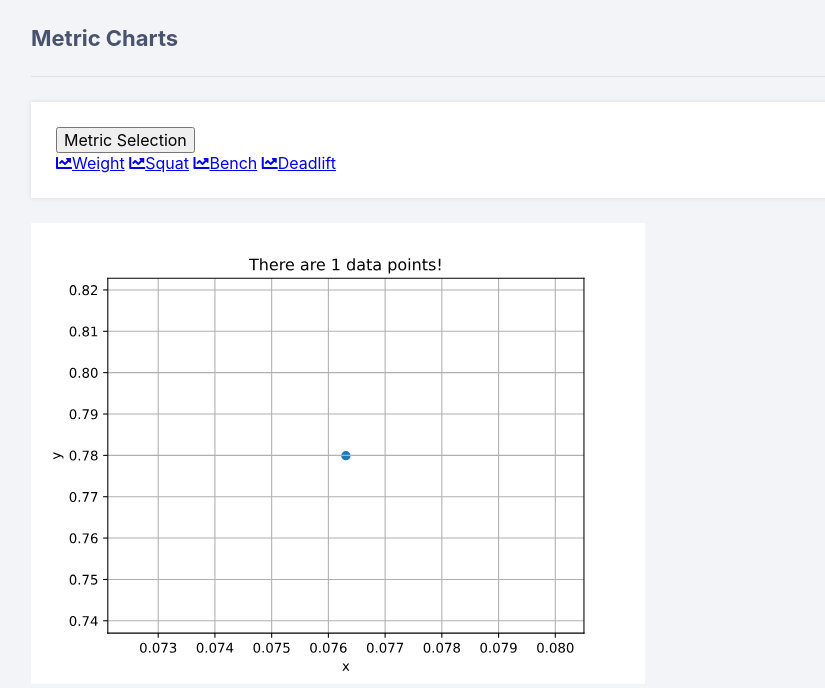
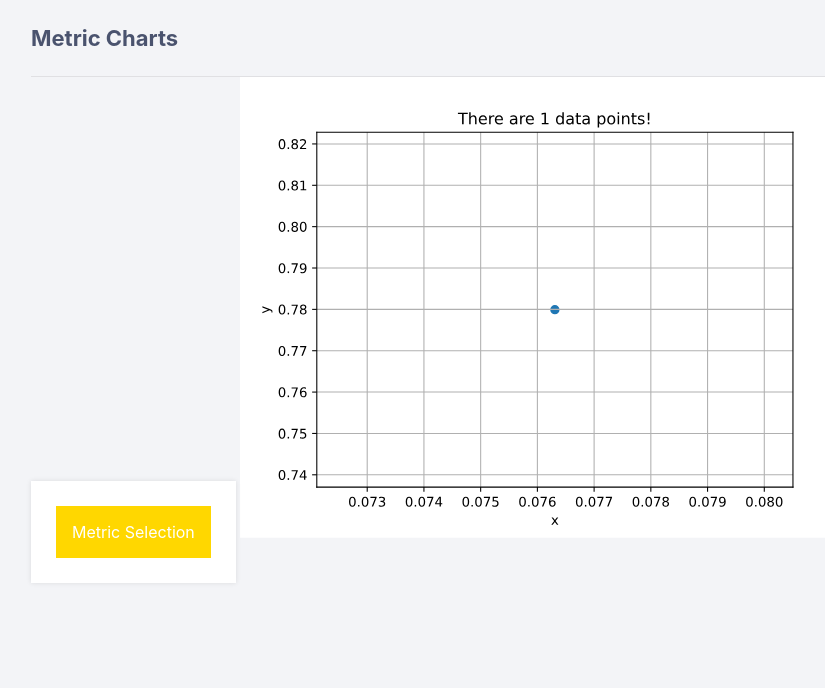
Before and after one commit to jjz17/Natural-Strength, a Flask app: page /plot/1 in a window 1280 px wide. Shown: the part 120-808 px from the top of the page, without its empty margins (109-934 px from the left). After the commit the page ends 678 px from the top, so only its background shows below. Run offline with Flask 2, Linux system fonts and the light colour scheme.

Commit message:
Experimenting with css

```diff
--- a/application/static/test.css
+++ b/application/static/test.css
@@ -85,7 +85,8 @@ body {
 }
 
 .login form input,
-.register form input {
+.register form input,
+.content form input {
     width: 310px;
     height: 50px;
     border: 3px solid #dee0e4;
@@ -227,3 +228,58 @@ body.loggedin {
     padding: 5px;
     margin: 0 0 10px 0;
 }
+
+
+/* Dropdown Button */
+
+.dropbtn {
+    background-color: gold;
+    color: white;
+    padding: 16px;
+    font-size: 16px;
+    border: none;
+}
+
+
+/* The container <div> - needed to position the dropdown content */
+
+.dropdown {
+    position: relative;
+    display: inline-block;
+}
+
+
+/* Dropdown Content (Hidden by Default) */
+
+.dropdown-content {
+    display: none;
+    position: absolute;
+    background-color: #f1f1f1;
+    min-width: 160px;
+    box-shadow: 0px 8px 16px 0px rgba(0, 0, 0, 0.2);
+    z-index: 1;
+}
+
+
+/* Links inside the dropdown */
+
+.dropdown-content a {
+    color: black;
+    padding: 12px 16px;
+    text-decoration: none;
+    display: block;
+}
+
+
+/* Change color of dropdown links on hover */
+
+.dropdown-content a:hover {
+    background-color: #ddd;
+}
+
+
+/* Show the dropdown menu on hover */
+
+.dropdown:hover .dropdown-content {
+    display: block;
+}
```
